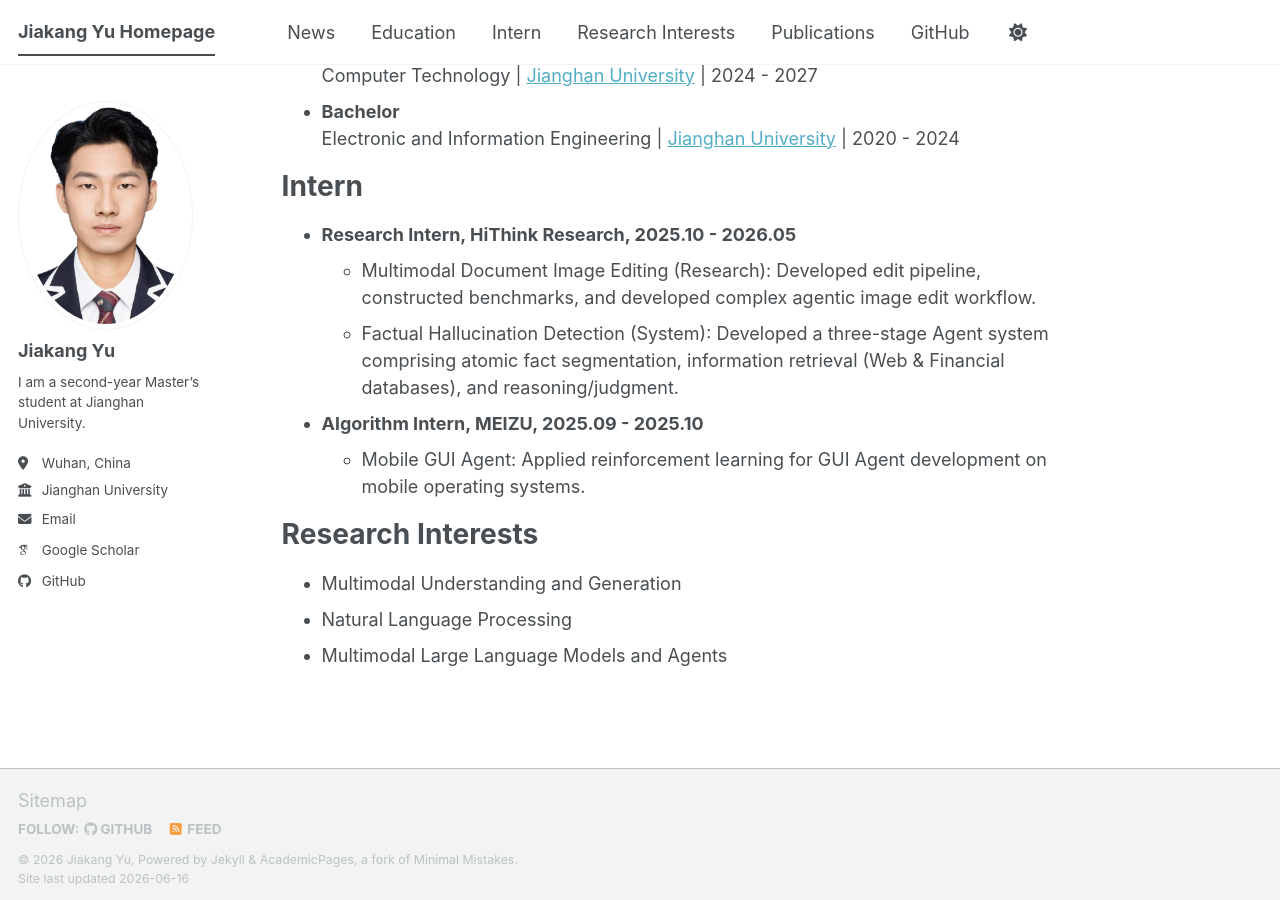
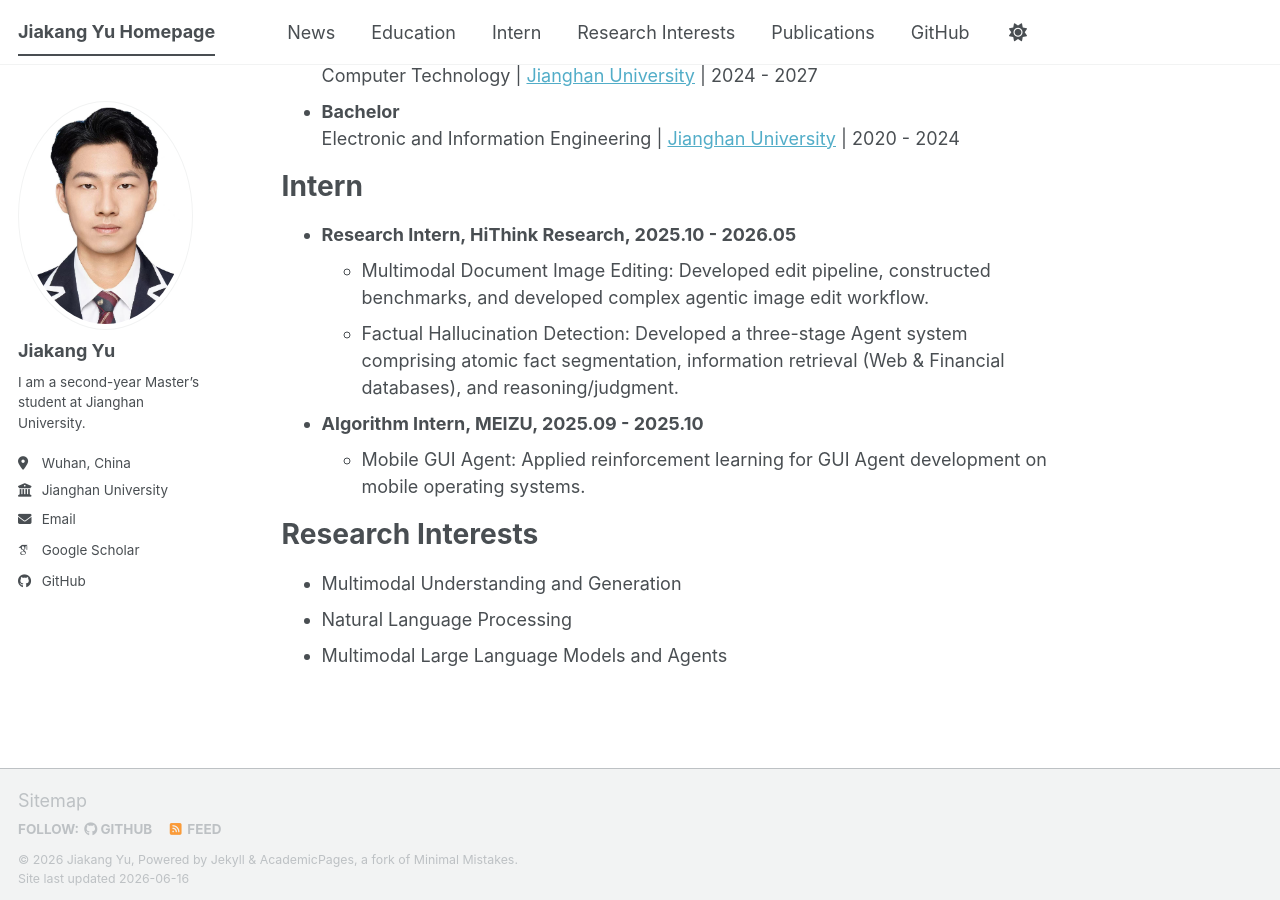
Before and after one commit to kaka-yjk/kaka-yjk.github.io, a Jekyll site: the page built from _pages/about.md, in a window 1280 px wide and 900 px high, scrolled down 824 px. Built offline with Jekyll 4.4.1, drawn with Linux system fonts in a browser that asks for light colours; some web fonts are replaced; a script bundle is joined from its source files by our own code; library files that are not in the unit come from our copies.

Commit message:
remove project labels in about.md

```diff
--- a/_pages/about.md
+++ b/_pages/about.md
@@ -32,8 +32,8 @@ I am always open to academic discussions and welcome opportunities for research
 
 <h1 id="intern">Intern</h1>
 * **Research Intern, HiThink Research, 2025.10 - 2026.05**
-  * Multimodal Document Image Editing (Research): Developed edit pipeline, constructed benchmarks, and developed complex agentic image edit workflow.
-  * Factual Hallucination Detection (System): Developed a three-stage Agent system comprising atomic fact segmentation, information retrieval (Web & Financial databases), and reasoning/judgment.
+  * Multimodal Document Image Editing: Developed edit pipeline, constructed benchmarks, and developed complex agentic image edit workflow.
+  * Factual Hallucination Detection: Developed a three-stage Agent system comprising atomic fact segmentation, information retrieval (Web & Financial databases), and reasoning/judgment.
 * **Algorithm Intern, MEIZU, 2025.09 - 2025.10**
   * Mobile GUI Agent: Applied reinforcement learning for GUI Agent development on mobile operating systems.
 
```
